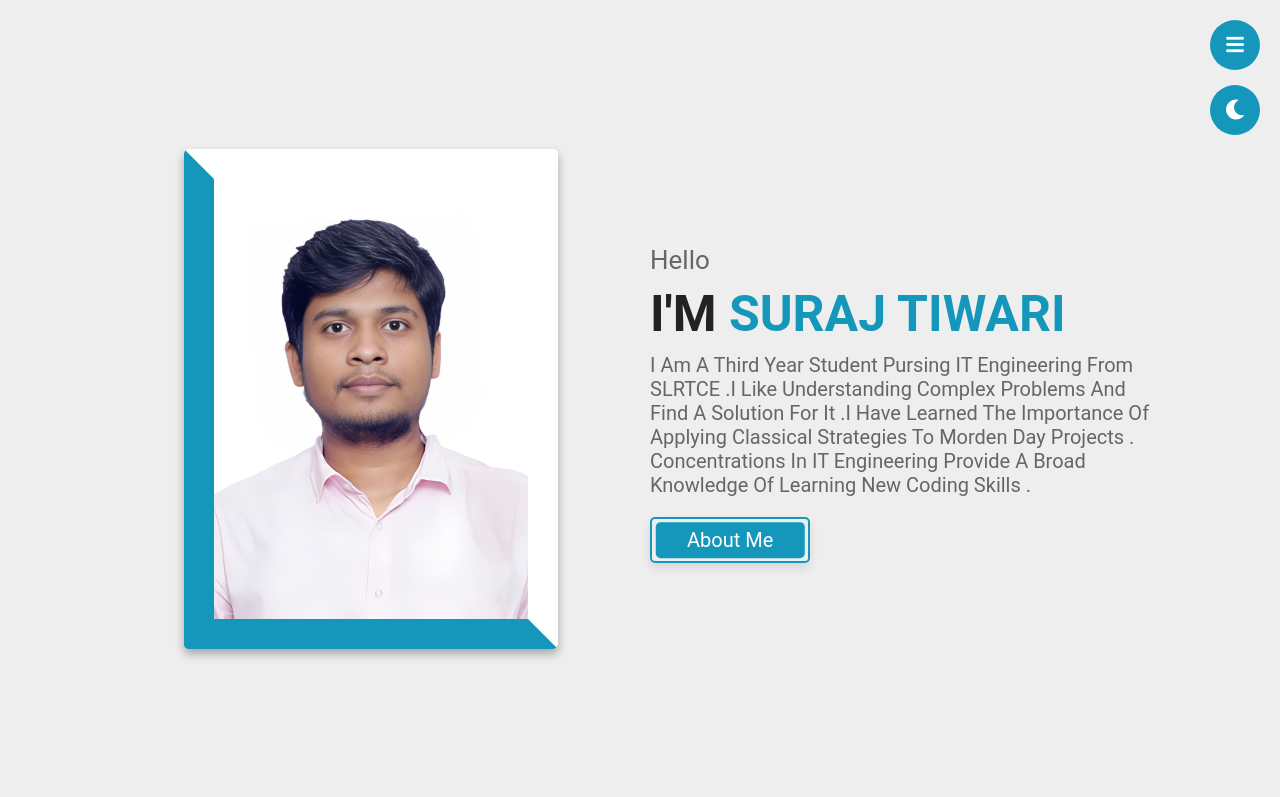
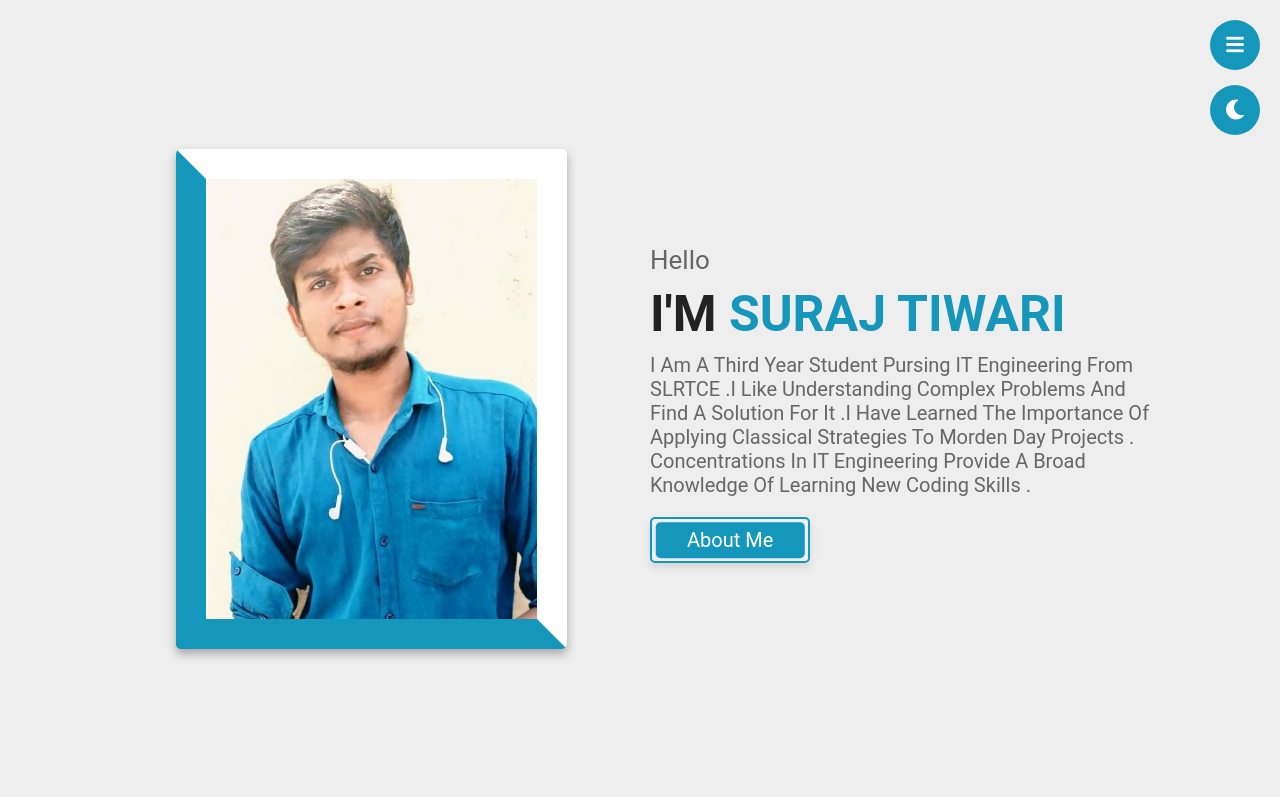
Before and after one commit to Suraj-45/Suraj-Tiwari-Portfolio.github.io, a plain HTML site: page index.html in a window 1280 px wide. Shown: the top 797 px of the page. Drawn offline with nearby package versions, Linux system fonts and the light colour scheme.

Commit message:
Update index.html

```diff
--- a/index.html
+++ b/index.html
@@ -39,7 +39,7 @@
 <section class="home" id="home">
 
     <div class="image">
-        <img src="my_picture.jpg" alt="">
+        <img src="images/mypic.jpeg" alt="">
     </div>
 
     <div class="content">
```
